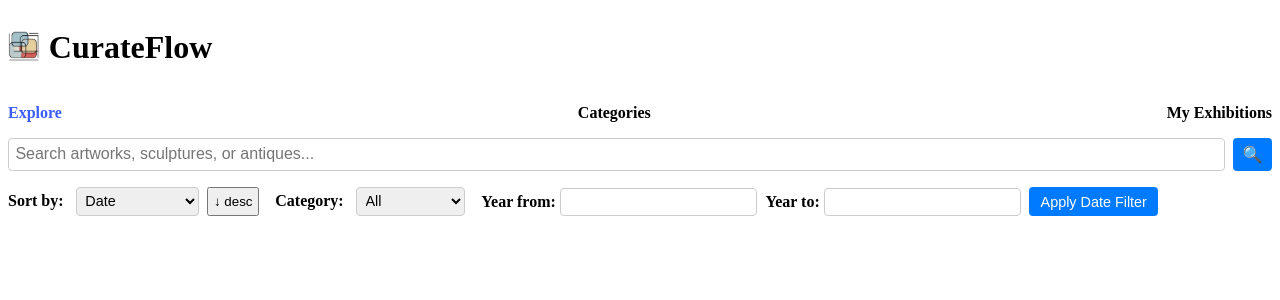
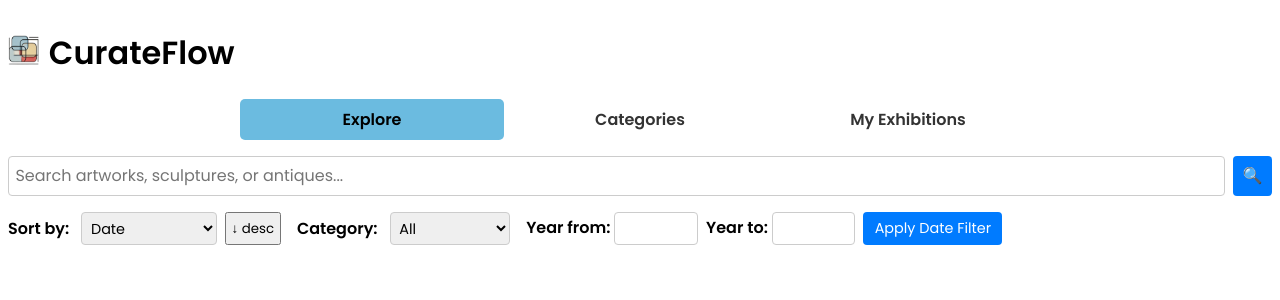
Before and after one commit to Jared-Ha/art-exhibition-curation, a React (Vite) app: page / in a window 1280 px wide. Shown: the top 300 px of the page. Built offline with nearby package versions, Linux system fonts and the light colour scheme.

Commit message:
styling and pagination reset

```diff
--- a/index.html
+++ b/index.html
@@ -4,7 +4,12 @@
     <meta charset="UTF-8" />
     <meta name="viewport" content="width=device-width, initial-scale=1.0" />
     <title>CurateFlow - Explore Art & Antiquities</title>
+    <link rel="icon" href="/curateFlow-logo.jpg" />
     <link rel="stylesheet" href="/src/index.css" />
+    <link
+      href="https://fonts.googleapis.com/css2?family=Poppins:wght@300;400;500;600&display=swap"
+      rel="stylesheet"
+    />
   </head>
   <body>
     <div id="root"></div>
--- a/src/components/ObjectList.jsx
+++ b/src/components/ObjectList.jsx
@@ -45,6 +45,10 @@ function ObjectList() {
   const [sortOrder, setSortOrder] = useState("desc");
   const [yearFrom, setYearFrom] = useState("");
   const [yearTo, setYearTo] = useState("");
+
+  useEffect(() => {
+    setCurrentPage(1);
+  }, [searchTerm, objectType, yearFrom, yearTo]);
 
   useEffect(() => {
     setExhibitions(getExhibitions());
--- a/src/index.css
+++ b/src/index.css
@@ -1,3 +1,7 @@
+* {
+  font-family: "Poppins", sans-serif;
+}
+
 .header {
   display: flex;
   flex-direction: column;
@@ -15,27 +19,45 @@
 }
 
 .nav {
+  display: flex;
+  justify-content: center;
+  max-width: 50rem;
   width: 100%;
-  display: flex;
+  margin: 0 auto 1rem;
 }
 
 .nav ul {
+  list-style: none;
+  display: flex;
+  gap: 0.25rem;
+  margin: 0;
+  padding: 0;
   width: 100%;
-  display: flex;
-  flex-direction: row;
-  justify-content: space-between;
-  list-style: none;
-  padding: 0;
-  gap: 20px;
 }
 
-.nav ul li a {
+.nav li {
+  flex: 1;
+}
+
+.nav a {
+  display: block;
+  text-align: center;
   text-decoration: none;
-  font-weight: bold;
+  color: #333;
+  font-weight: 600;
+  padding: 0.5rem 0;
+  transition: background-color 0.2s ease, color 0.2s ease;
+  border-radius: 5px;
+}
+
+.nav a:hover {
+  background-color: #d7fdfb;
   color: #000;
 }
-.nav ul li a.active {
-  color: #3b5ef8;
+
+.nav a.active {
+  background-color: #6bbbe0;
+  color: #000;
 }
 
 .object-grid,
@@ -296,7 +318,7 @@
   text-align: center;
 }
 
-/* Save Button */
+/* Save and Cancel Button */
 .save-button {
   background: #3b5ef8;
   color: #ffffff;
@@ -306,7 +328,6 @@
   background: #2a4bc6;
 }
 
-/* Cancel Button */
 .cancel-button {
   background: #dddddd;
   color: #333333;
@@ -448,3 +469,7 @@
 .order-toggle {
   padding: 0.3rem;
 }
+#yearFrom,
+#yearTo {
+  max-width: 4.5rem;
+}
```
Also changed, not shown: public/curateFlow-logo.jpg (added).
